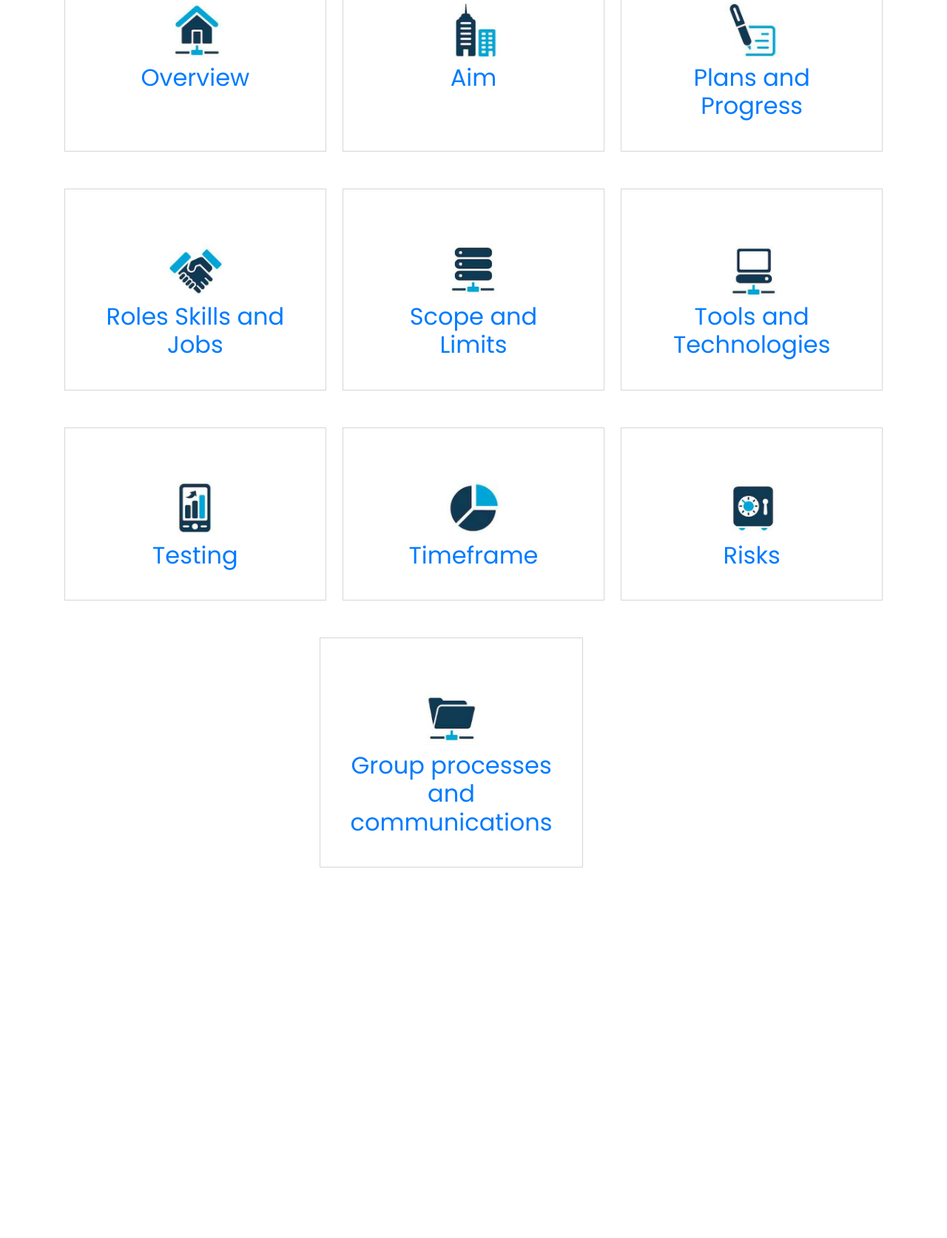
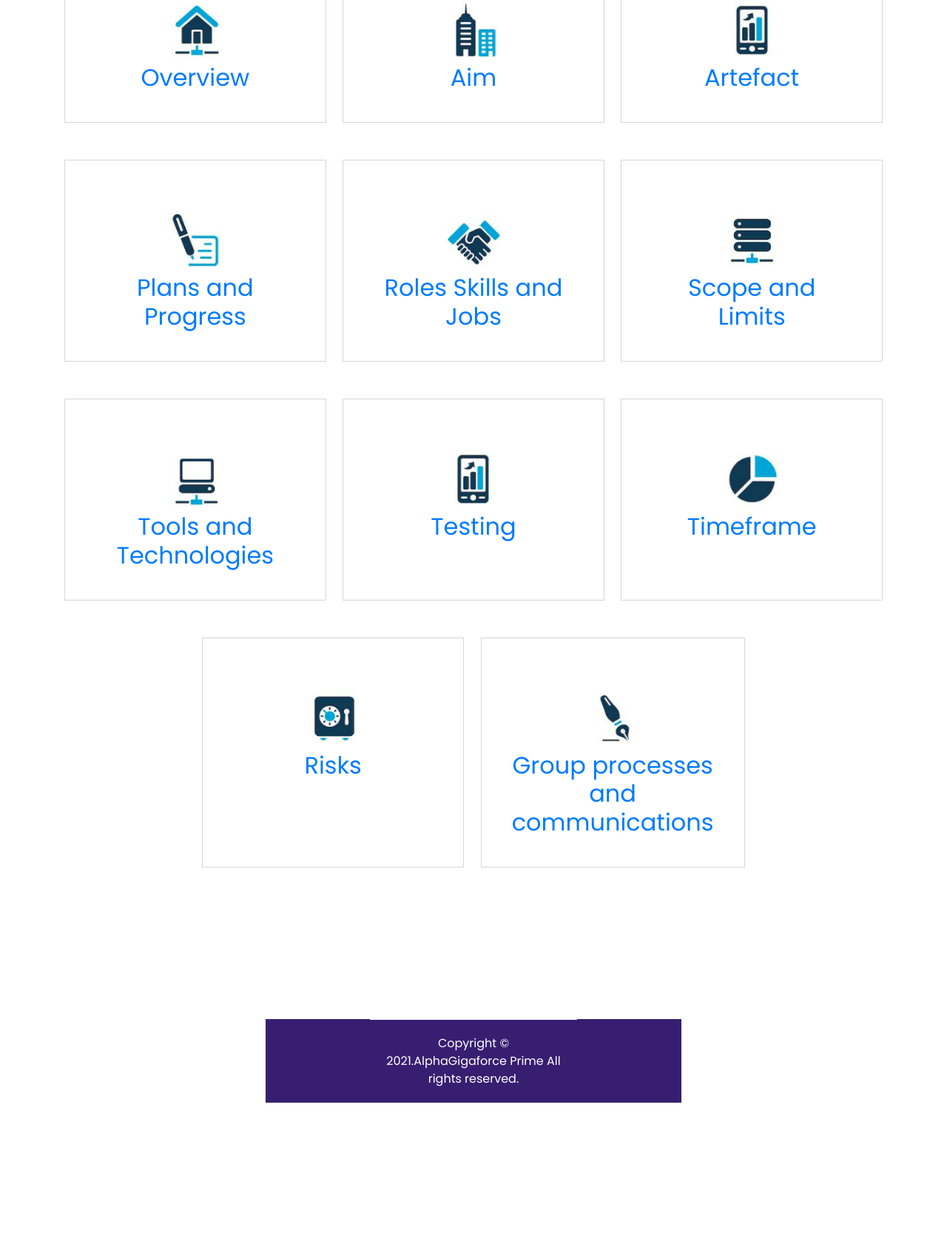
Before and after one commit to buhuizuo/Assignment3, a plain HTML site: page ProjectIdeas.html in a window 1280 px wide. Shown: the part 401-2075 px from the top of the page at 74% size. Before the commit the page ends 1724 px from the top, so only its background shows below. Drawn offline with Linux system fonts and the light colour scheme.

Commit message:
Update ProjectIdeas.html
update artefact

```diff
--- a/ProjectIdeas.html
+++ b/ProjectIdeas.html
@@ -116,6 +116,16 @@
           <div class="box active">
             <div class="detail-box">
               <div class="img-box">
+                <img src="005.png" class="img2" alt="">
+              </div>
+              <h2>
+                  <a class="nav-link" href="Artefact.html">Artefact</a>
+              </h2>
+            </div>
+          </div>
+          <div class="box active">
+            <div class="detail-box">
+              <div class="img-box">
                 <img src="001.png" class="img2" alt="">
               </div>
               <h2>
@@ -186,7 +196,7 @@
           <div class="box active">
             <div class="detail-box">
               <div class="img-box">
-                <img src="007.png" class="img2" alt="">
+                <img src="011.png" class="img2" alt="">
               </div>
               <h2>
                   <a class="nav-link" href="Group processes and communications.html">Group processes and communications </a>
@@ -206,6 +216,22 @@
 
 
     <!-- end contact section -->
+  </div>
+
+  <div class="footer_bg">
+    <!-- footer section -->
+    <section class="container-fluid footer_section">
+      <div class="container">
+        <div class="row">
+          <div class="col-lg-7 col-md-9 mx-auto">
+            <p>
+              Copyright &copy; 2021.AlphaGigaforce Prime All rights reserved.
+            </p>
+          </div>
+        </div>
+      </div>
+    </section>
+    <!-- footer section -->
 
 
   </div>
```
